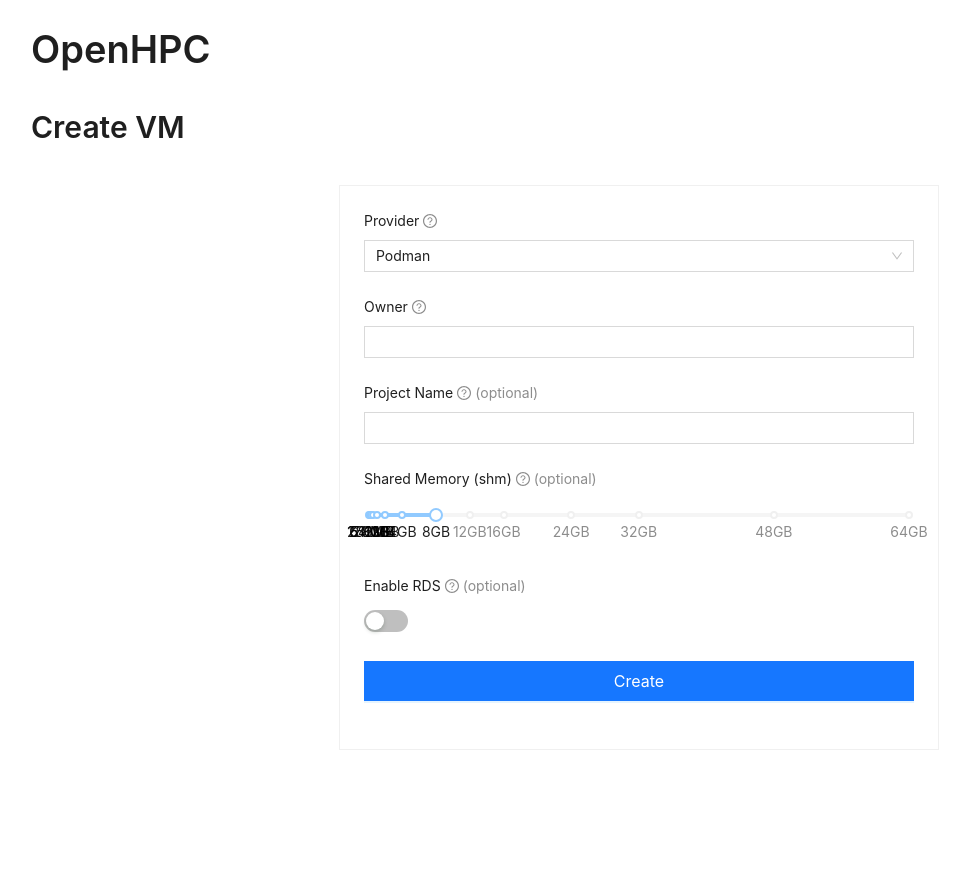
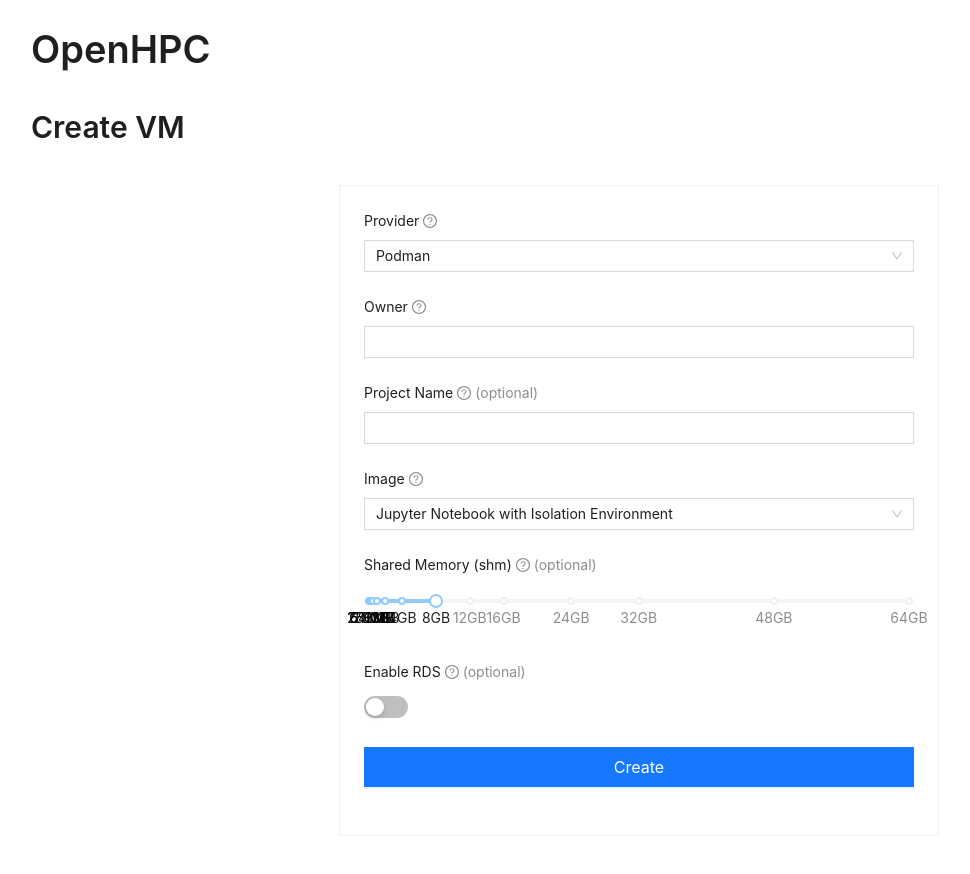
Before and after one commit to KevinZonda/OpenHPC-Portal, a React (Vite) app: page / in a window 1280 px wide. Both pictures are taken after a click on the button 48 px from the left and 107 px from the top of the page. Shown: the top 874 px of the page, without its empty margins (1-971 px from the left). Before the commit the page ends 806 px from the top, so only its background shows below. Built offline with nearby package versions, Linux system fonts and the light colour scheme; no server answers.

Commit message:
feat: image support

```diff
--- a/src/api/models/VMCreatedInfo.ts
+++ b/src/api/models/VMCreatedInfo.ts
@@ -25,6 +25,12 @@
      * @memberof VMCreatedInfo
      */
     cid: string;
+    /**
+     *
+     * @type {string}
+     * @memberof VMCreatedInfo
+     */
+    image: string;
     /**
      *
      * @type {string}
@@ -68,6 +74,7 @@
  */
 export function instanceOfVMCreatedInfo(value: object): value is VMCreatedInfo {
     if (!('cid' in value) || value['cid'] === undefined) return false;
+    if (!('image' in value) || value['image'] === undefined) return false;
     if (!('rdsAt' in value) || value['rdsAt'] === undefined) return false;
     if (!('token' in value) || value['token'] === undefined) return false;
     if (!('ssh' in value) || value['ssh'] === undefined) return false;
@@ -88,6 +95,7 @@
     return {
 
         'cid': json['cid'],
+        'image': json['image'],
         'rdsAt': json['rds_at'],
         'token': json['token'],
         'ssh': json['ssh'],
@@ -109,6 +117,7 @@
     return {
 
         'cid': value['cid'],
+        'image': value['image'],
         'rds_at': value['rdsAt'],
         'token': value['token'],
         'ssh': value['ssh'],
--- a/src/api/models/VMListItem.ts
+++ b/src/api/models/VMListItem.ts
@@ -75,6 +75,12 @@
      * @memberof VMListItem
      */
     project: string;
+    /**
+     *
+     * @type {string}
+     * @memberof VMListItem
+     */
+    image: string;
 }
 
 /**
@@ -89,6 +95,7 @@
     if (!('status' in value) || value['status'] === undefined) return false;
     if (!('owner' in value) || value['owner'] === undefined) return false;
     if (!('project' in value) || value['project'] === undefined) return false;
+    if (!('image' in value) || value['image'] === undefined) return false;
     return true;
 }
 
@@ -110,6 +117,7 @@
         'status': json['status'],
         'owner': json['owner'],
         'project': json['project'],
+        'image': json['image'],
     };
 }
 
@@ -132,5 +140,6 @@
         'status': value['status'],
         'owner': value['owner'],
         'project': value['project'],
+        'image': value['image'],
     };
 }
--- a/src/api/models/VMReq.ts
+++ b/src/api/models/VMReq.ts
@@ -25,6 +25,12 @@
      * @memberof VMReq
      */
     provider: string;
+    /**
+     *
+     * @type {string}
+     * @memberof VMReq
+     */
+    image?: string;
     /**
      *
      * @type {string}
@@ -81,6 +87,7 @@
     return {
 
         'provider': json['provider'],
+        'image': json['image'] == null ? undefined : json['image'],
         'owner': json['owner'],
         'project': json['project'],
         'enableRds': json['enable_rds'],
@@ -101,6 +108,7 @@
     return {
 
         'provider': value['provider'],
+        'image': value['image'],
         'owner': value['owner'],
         'project': value['project'],
         'enable_rds': value['enableRds'],
--- a/src/pages/create.tsx
+++ b/src/pages/create.tsx
@@ -65,6 +65,20 @@
                         >
                             <Input />
                         </Form.Item>
+
+                        <Form.Item
+                            label="Image"
+                            name="image"
+                            tooltip="Select your container image"
+                            rules={[{ required: true, message: 'Please select a image!' }]}
+                            initialValue="kevinzonda/notebook-iso"
+                        >
+                            <Select>
+                                <Select.Option value="kevinzonda/notebook-iso">Jupyter Notebook with Isolation Environment</Select.Option>
+                                <Select.Option value="kevinzonda/notebook">Jupyter Notebook (Stable)</Select.Option>
+                            </Select>
+                        </Form.Item>
+
                         <Form.Item
                             label="Shared Memory (shm)"
                             name="shm"
@@ -128,6 +142,7 @@
                                             provider: values.provider,
                                             owner: values.owner,
                                             project: values.project,
+                                            image: values.image,
                                             enableRds: enableRds,
                                             rdsFolder: enableRds ? values.rdsFolder : undefined,
                                             shm: values.shm
--- a/src/pages/created.tsx
+++ b/src/pages/created.tsx
@@ -16,19 +16,19 @@
             <Result
                 status="success"
                 title="VM Created Successfully"
-                subTitle="Your VM is ready to use. You can access it via the Jupyter Notebook or SSH."
+                subTitle="Your VM is ready to use. You can access it via the Jupyter Notebook or SSH (if available)."
                 extra={[
                     <>
                         <Card>
-                                <Descriptions column={1}>
+                            <Descriptions column={1}>
                                 <Descriptions.Item label="Service Tag">{resp?.svcTag}</Descriptions.Item>
                                 <Descriptions.Item label="Jupyter HTTP">{resp?.http}</Descriptions.Item>
-                                <Descriptions.Item label="SSH">{resp?.ssh}</Descriptions.Item>
+                                {(resp?.ssh && resp?.ssh !== '') ? <Descriptions.Item label="SSH">{resp?.ssh}</Descriptions.Item> : null}
                                 <Descriptions.Item label="Token/Password">{resp?.token}</Descriptions.Item>
-                                <Descriptions.Item label="RDS Mount">{resp?.rdsAt}</Descriptions.Item>
+                                {(resp?.rdsAt && resp?.rdsAt !== '') ? <Descriptions.Item label="RDS Mount">{resp?.rdsAt}</Descriptions.Item> : null}
                             </Descriptions>
                         </Card><br/>
-                        <Button type="primary" key="jupyter" onClick={() => {
+                        <Button type="primary" key="jupyter" disabled={!resp?.http} onClick={() => {
                             window.open(resp?.http, '_blank')
                         }}>
                             Go to Jupyter Notebook
@@ -60,6 +60,7 @@
                                 <Descriptions.Item label="Provider">{req?.provider}</Descriptions.Item>
                                 <Descriptions.Item label="Owner">{req?.owner}</Descriptions.Item>
                                 <Descriptions.Item label="Project">{req?.project}</Descriptions.Item>
+                                <Descriptions.Item label="Image">{req?.image}</Descriptions.Item>
                                 <Descriptions.Item label="RDS Enabled">{req?.enableRds ? 'Yes' : 'No'}</Descriptions.Item>
                                 {req?.enableRds && (
                                     <Descriptions.Item label="RDS Folder">{req?.rdsFolder}</Descriptions.Item>
--- a/src/pages/list.tsx
+++ b/src/pages/list.tsx
@@ -110,6 +110,7 @@
                     <Tag color="blue">Owner: {item.owner}</Tag>
                     {item.project && <Tag color="cyan">Project: {item.project}</Tag>}
                     <Tag color="purple">CID: {shortCID(item.cid)}</Tag>
+                    <Tag color="green">Image: {item.image}</Tag>
                 </Space>
                 <span>
                     <span><strong>Status:</strong> {item.status}</span><br/>
```
Also changed, not shown: OpenHPC.openapi.json (+13 -2 lines).
